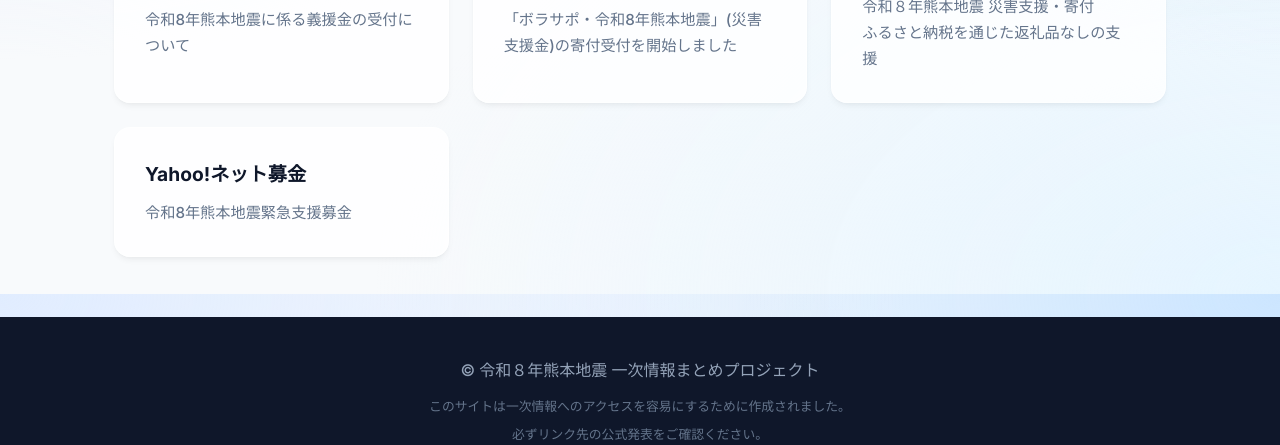
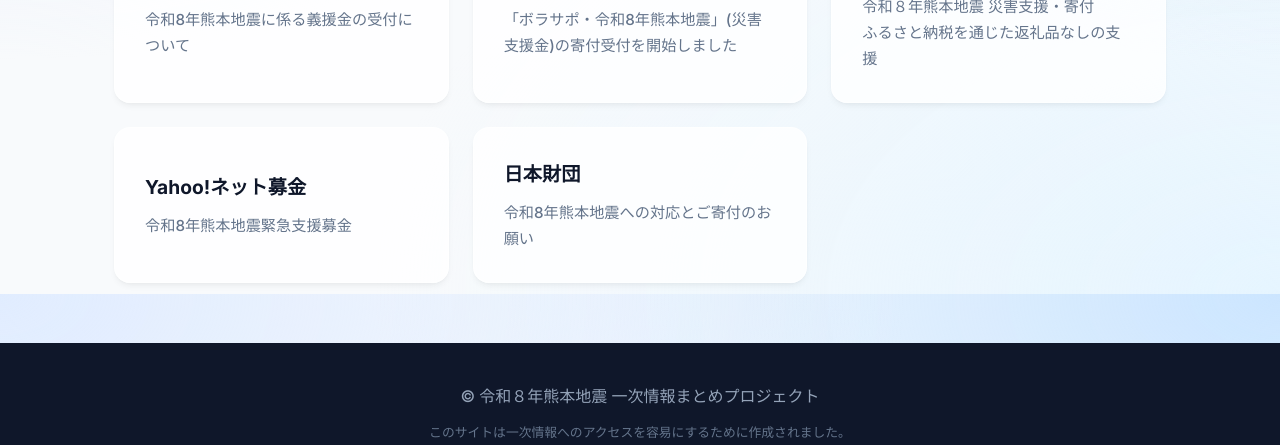
Before and after one commit to yasudajs/2026kminfo, a website built with Vite: page index.html in a window 1280 px wide. Shown: the part 3706-4151 px from the top of the page. Built offline with nearby package versions, Linux system fonts and the light colour scheme.

Commit message:
日本財団の義援金募集リンクを追加

```diff
--- a/index.html
+++ b/index.html
@@ -228,6 +228,10 @@
               <h3>Yahoo!ネット募金</h3>
               <p>令和8年熊本地震緊急支援募金</p>
             </a>
+            <a href="https://www.nippon-foundation.or.jp/who/news/information/2026/20260729-124226.html" target="_blank" rel="noopener noreferrer" class="link-card">
+              <h3>日本財団</h3>
+              <p>令和8年熊本地震への対応とご寄付のお願い</p>
+            </a>
           </div>
         </div>
       </section>
```
